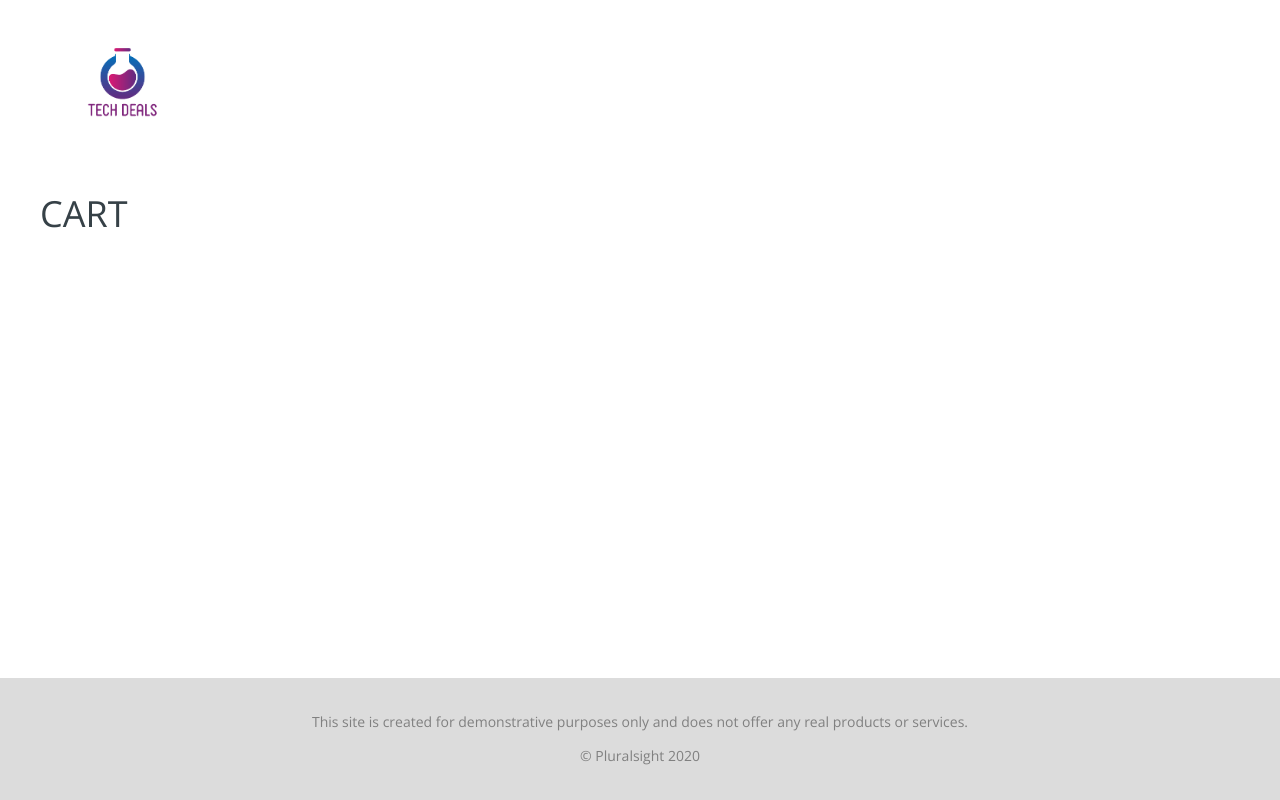
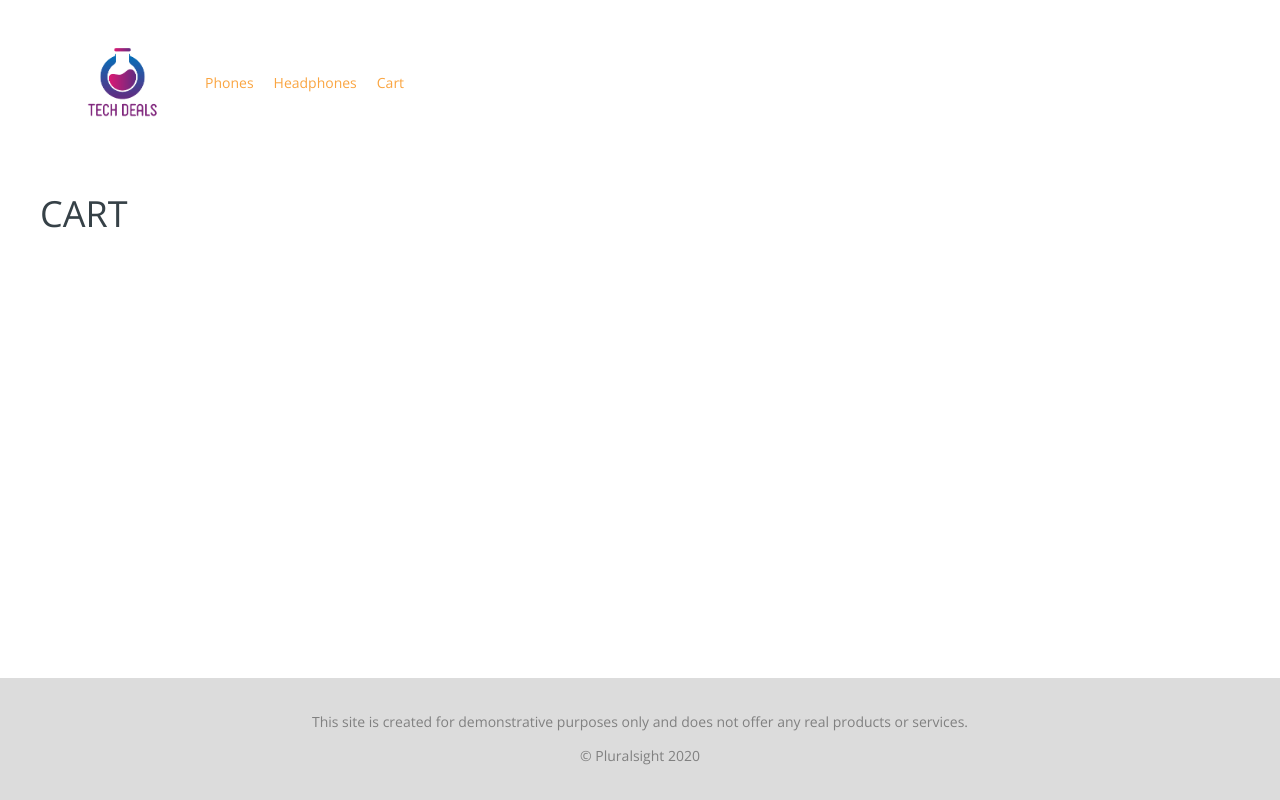
Before and after one commit to douglaschalegre/React-State, a React (Create React App) app in the folder Local and Remote State/: page /cart in a window 1280 px wide. Built offline with nearby package versions, Linux system fonts and the light colour scheme; no server answers.

Commit message:
💹 Implementing react router and routes

```diff
--- a/Local and Remote State/src/App.jsx
+++ b/Local and Remote State/src/App.jsx
@@ -16,7 +16,7 @@ export default function App() {
           <Routes>
             <Route path='/' element={<h1>Welcome</h1>} />
             <Route path='/:category' element={<Products />} />
-            <Route path='/detail' element={<Detail />} />
+            <Route path='/:category/:id' element={<Detail />} />
             <Route path='/cart' element={<Cart />} />
           </Routes>
         </main>
--- a/Local and Remote State/src/Detail.jsx
+++ b/Local and Remote State/src/Detail.jsx
@@ -1,15 +1,23 @@
 import React from 'react';
+import { useParams } from 'react-router-dom';
+import useFetch from './services/useFetch';
+import PageNotFound from './PageNotFound';
+import Spinner from './Spinner';
 
 export default function Detail() {
-  return <h1>Detail</h1>;
+  const { id } = useParams();
+  const { data: product, loading, error } = useFetch('products/' + id);
 
-  // TODO: Display these products details
-  // return (
-  //   <div id="detail">
-  //     <h1>{product.name}</h1>
-  //     <p>{product.description}</p>
-  //     <p id="price">${product.price}</p>
-  //     <img src={`/images/${product.image}`} alt={product.category} />
-  //   </div>
-  // );
+  if (loading) return <Spinner />;
+  if (!product) return <PageNotFound />;
+  if (error) throw error;
+
+  return (
+    <div id='detail'>
+      <h1>{product.name}</h1>
+      <p>{product.description}</p>
+      <p id='price'>${product.price}</p>
+      <img src={`/images/${product.image}`} alt={product.category} />
+    </div>
+  );
 }
--- a/Local and Remote State/src/Header.jsx
+++ b/Local and Remote State/src/Header.jsx
@@ -1,4 +1,9 @@
-import React from "react";
+import React from 'react';
+import { Link, NavLink } from 'react-router-dom';
+
+const activeStyle = {
+  color: 'purple',
+};
 
 export default function Header() {
   return (
@@ -6,7 +11,24 @@ export default function Header() {
       <nav>
         <ul>
           <li>
-            <img alt="Carved Rock Fitness" src="/images/logo.png" />
+            <Link to='/'>
+              <img alt='Tech Deals' src='/images/logo.png' />
+            </Link>
+          </li>
+          <li>
+            <NavLink to='phones' activeStyle={activeStyle}>
+              Phones
+            </NavLink>
+          </li>
+          <li>
+            <NavLink to='headphones' activeStyle={activeStyle}>
+              Headphones
+            </NavLink>
+          </li>
+          <li>
+            <NavLink to='cart' activeStyle={activeStyle}>
+              Cart
+            </NavLink>
           </li>
         </ul>
       </nav>
--- /dev/null
+++ b/Local and Remote State/src/PageNotFound.jsx
@@ -0,0 +1,5 @@
+import React from 'react';
+
+export default function PageNotFount() {
+  return <h1>Page not found</h1>;
+}
--- a/Local and Remote State/src/Products.jsx
+++ b/Local and Remote State/src/Products.jsx
@@ -2,6 +2,8 @@ import React, { useState } from 'react';
 import Spinner from './Spinner';
 import useFetch from './services/useFetch';
 import { useParams } from 'react-router-dom';
+import PageNotFound from './PageNotFound';
+import { Link } from 'react-router-dom';
 
 export default function Products() {
   const [type, setType] = useState('');
@@ -14,11 +16,11 @@ export default function Products() {
   function renderProduct(p) {
     return (
       <div key={p.id} className='product'>
-        <a href='/'>
+        <Link to={`/${category}/${p.id}`}>
           <img src={`/images/${p.image}`} alt={p.name} />
           <h3>{p.name}</h3>
           <p>${p.price}</p>
-        </a>
+        </Link>
       </div>
     );
   }
@@ -28,8 +30,9 @@ export default function Products() {
     : products;
 
   if (error) throw error;
+  if (loading) return <Spinner />;
+  if (products.length === 0) return <PageNotFound />;
 
-  if (loading) return <Spinner />;
   return (
     <>
       <section id='filters'>
```
